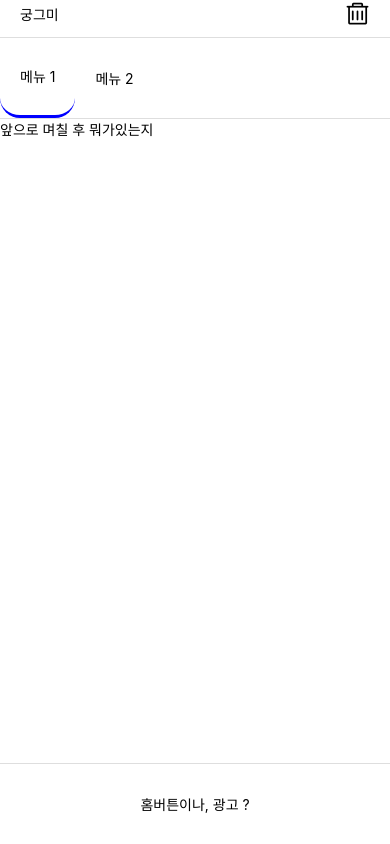
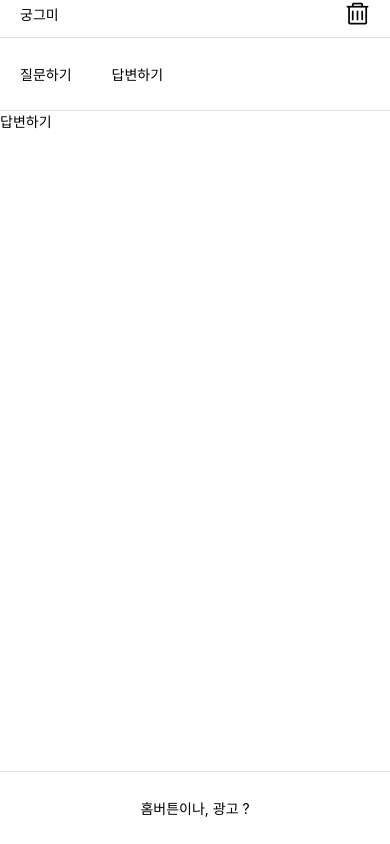
Before and after one commit to FouinK/myFirstNativeApp, a React Native app: screen / in a window 390 px wide. Built offline with nearby package versions, Linux system fonts and the light colour scheme.

Commit message:
질문, 답변 선택했을 때 컴포넌트 렌더링

```diff
--- a/App.tsx
+++ b/App.tsx
@@ -1,19 +1,24 @@
-import React from 'react';
+import React, {useState} from 'react';
 import {View, StyleSheet} from 'react-native';
 import Header from './component/Header';
-import TopMenu from './component/TopMenu.tsx';
-import Body from './component/Body';
+import TopMenu from './component/TopMenu';
+import Ask from './component/Ask';
+import Answer from './component/Answer';
 import Footer from './component/Footer';
 
 const App = () => {
+  const [selectedMenu, setSelectedMenu] = useState('1');
+
+  let ContentComponent = selectedMenu === 'ask' ? Ask : Answer;
+
   return (
     <View style={styles.container}>
       <Header />
       <View style={styles.menuContainer}>
-        <TopMenu />
+        <TopMenu selectedMenu={selectedMenu} onSelectMenu={setSelectedMenu} />
       </View>
       <View style={styles.bodyContainer}>
-        <Body />
+        <ContentComponent />
       </View>
       <View style={styles.footerContainer}>
         <Footer />
@@ -31,7 +36,7 @@ const styles = StyleSheet.create({
     flex: 1,
   },
   bodyContainer: {
-    flex: 8,
+    flex: 9,
   },
   footerContainer: {
     flex: 1,
--- a/component/Body.tsx
+++ b/component/Answer.tsx
@@ -1,15 +1,15 @@
 import React from 'react';
 import {ScrollView, Text, StyleSheet} from 'react-native';
 
-const Body = () => {
+const Answer = () => {
   return (
     <ScrollView style={styles.content}>
-      <Text>앞으로 며칠 후 뭐가있는지</Text>
+      <Text>답변하기</Text>
     </ScrollView>
   );
 };
 
-export default Body;
+export default Answer;
 
 const styles = StyleSheet.create({
   content: {
--- /dev/null
+++ b/component/Ask.tsx
@@ -0,0 +1,18 @@
+import React from 'react';
+import {ScrollView, Text, StyleSheet} from 'react-native';
+
+const Ask = () => {
+  return (
+    <ScrollView style={styles.content}>
+      <Text>질문서 작성하기</Text>
+    </ScrollView>
+  );
+};
+
+const styles = StyleSheet.create({
+  content: {
+    flex: 1,
+  },
+});
+
+export default Ask;
--- a/component/TopMenu.tsx
+++ b/component/TopMenu.tsx
@@ -1,33 +1,35 @@
-import React, {useState} from 'react';
+import React from 'react';
 import {Text, StyleSheet, ScrollView, TouchableOpacity} from 'react-native';
 
-const TopMenu = () => {
-  const [selectedMenu, setSelectedMenu] = useState('1');
-  const handleSelectMenu = (menu: string) => {
-    setSelectedMenu(menu);
-  };
+// TopMenu의 props에 대한 타입 정의
+interface TopMenuProps {
+  selectedMenu: string;
+  onSelectMenu: (menu: string) => void; // onSelectMenu는 문자열을 인자로 받는 함수
+}
 
+const TopMenu: React.FC<TopMenuProps> = ({selectedMenu, onSelectMenu}) => {
   return (
     <ScrollView
       horizontal={true}
       style={styles.scrollView}
       showsHorizontalScrollIndicator={false}>
       <TouchableOpacity
-        style={[styles.menuItem, selectedMenu === '1' && styles.selectedMenu]}
-        onPress={() => handleSelectMenu('1')}>
-        <Text>메뉴 1</Text>
+        style={[styles.menuItem, selectedMenu === 'ask' && styles.selectedMenu]}
+        onPress={() => onSelectMenu('ask')}>
+        <Text>질문하기</Text>
       </TouchableOpacity>
 
       <TouchableOpacity
-        style={[styles.menuItem, selectedMenu === '2' && styles.selectedMenu]}
-        onPress={() => handleSelectMenu('2')}>
-        <Text>메뉴 2</Text>
+        style={[
+          styles.menuItem,
+          selectedMenu === 'answer' && styles.selectedMenu,
+        ]}
+        onPress={() => onSelectMenu('answer')}>
+        <Text>답변하기</Text>
       </TouchableOpacity>
     </ScrollView>
   );
 };
-
-export default TopMenu;
 
 const styles = StyleSheet.create({
   scrollView: {
@@ -48,3 +50,5 @@ const styles = StyleSheet.create({
     borderBottomColor: 'blue',
   },
 });
+
+export default TopMenu;
```
